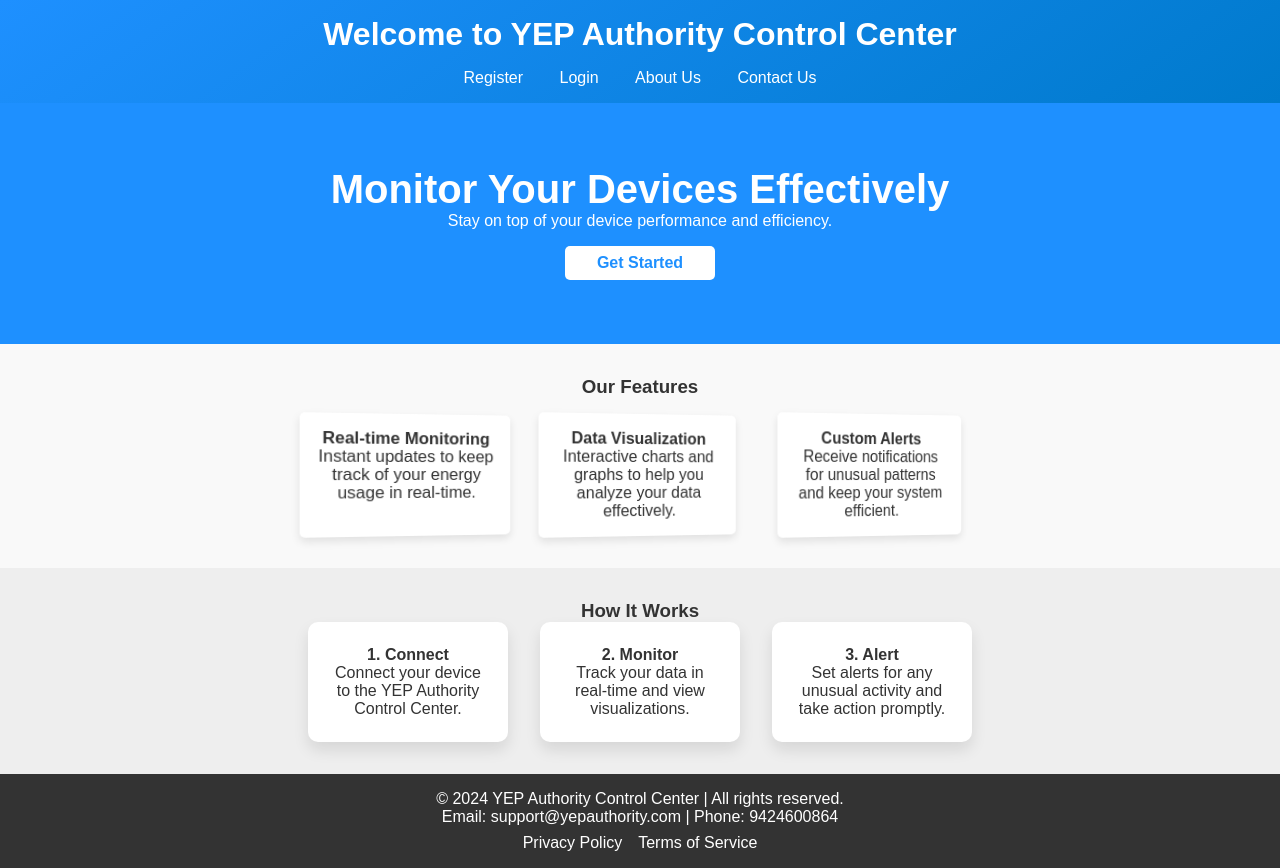
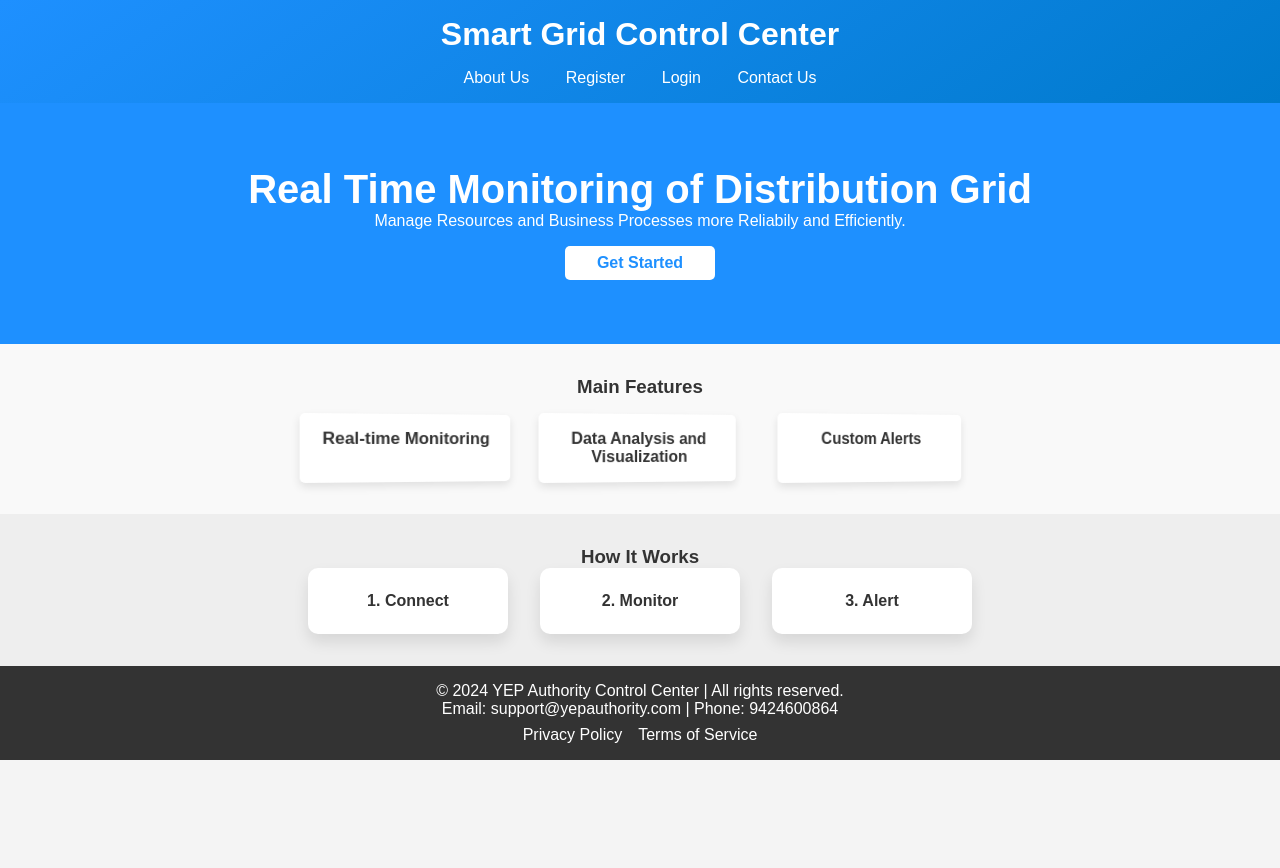
Before and after one commit to Electric-Warriors/Theft-Detection, a plain HTML site: page index.html in a window 1280 px wide. After the commit the page ends 800 px from the top, so only its background shows below. Drawn offline with Linux system fonts and the light colour scheme.

Commit message:
Update index.html

```diff
--- a/index.html
+++ b/index.html
@@ -10,12 +10,12 @@
 
 <body>
     <header>
-        <h1 class="title">Welcome to YEP Authority Control Center</h1>
+        <h1 class="title">Smart Grid Control Center</h1>
         <nav>
             <ul>
+                 <li><a href="about.html">About Us</a></li>
                 <li><a href="register.html">Register</a></li>
                 <li><a href="login.html">Login</a></li>
-                <li><a href="about.html">About Us</a></li>
                 <li><a href="contact.html">Contact Us</a></li>
             </ul>
         </nav>
@@ -24,26 +24,26 @@
     <main>
         <!-- Hero Section -->
         <div class="hero">
-            <h2>Monitor Your Devices Effectively</h2>
-            <p>Stay on top of your device performance and efficiency.</p>
+            <h2>Real Time Monitoring of Distribution Grid</h2>
+            <p>Manage Resources and Business Processes more Reliabily and Efficiently.</p>
             <a href="register.html" class="cta-button">Get Started</a>
         </div>
 
         <!-- Features Section -->
         <section class="features">
-            <h3>Our Features</h3>
+            <h3>Main Features</h3>
             <div class="feature-list">
                 <div class="feature-item">
                     <h4>Real-time Monitoring</h4>
-                    <p>Instant updates to keep track of your energy usage in real-time.</p>
+                    <p></p>
                 </div>
                 <div class="feature-item">
-                    <h4>Data Visualization</h4>
-                    <p>Interactive charts and graphs to help you analyze your data effectively.</p>
+                    <h4>Data Analysis and Visualization</h4>
+                    <p></p>
                 </div>
                 <div class="feature-item">
                     <h4>Custom Alerts</h4>
-                    <p>Receive notifications for unusual patterns and keep your system efficient.</p>
+                    <p></p>
                 </div>
             </div>
         </section>
@@ -54,15 +54,15 @@
             <div class="card-container">
                 <div class="card">
                     <h4>1. Connect</h4>
-                    <p>Connect your device to the YEP Authority Control Center.</p>
+                    <p></p>
                 </div>
                 <div class="card">
                     <h4>2. Monitor</h4>
-                    <p>Track your data in real-time and view visualizations.</p>
+                    <p></p>
                 </div>
                 <div class="card">
                     <h4>3. Alert</h4>
-                    <p>Set alerts for any unusual activity and take action promptly.</p>
+                    <p></p>
                 </div>
             </div>
         </section>
```
